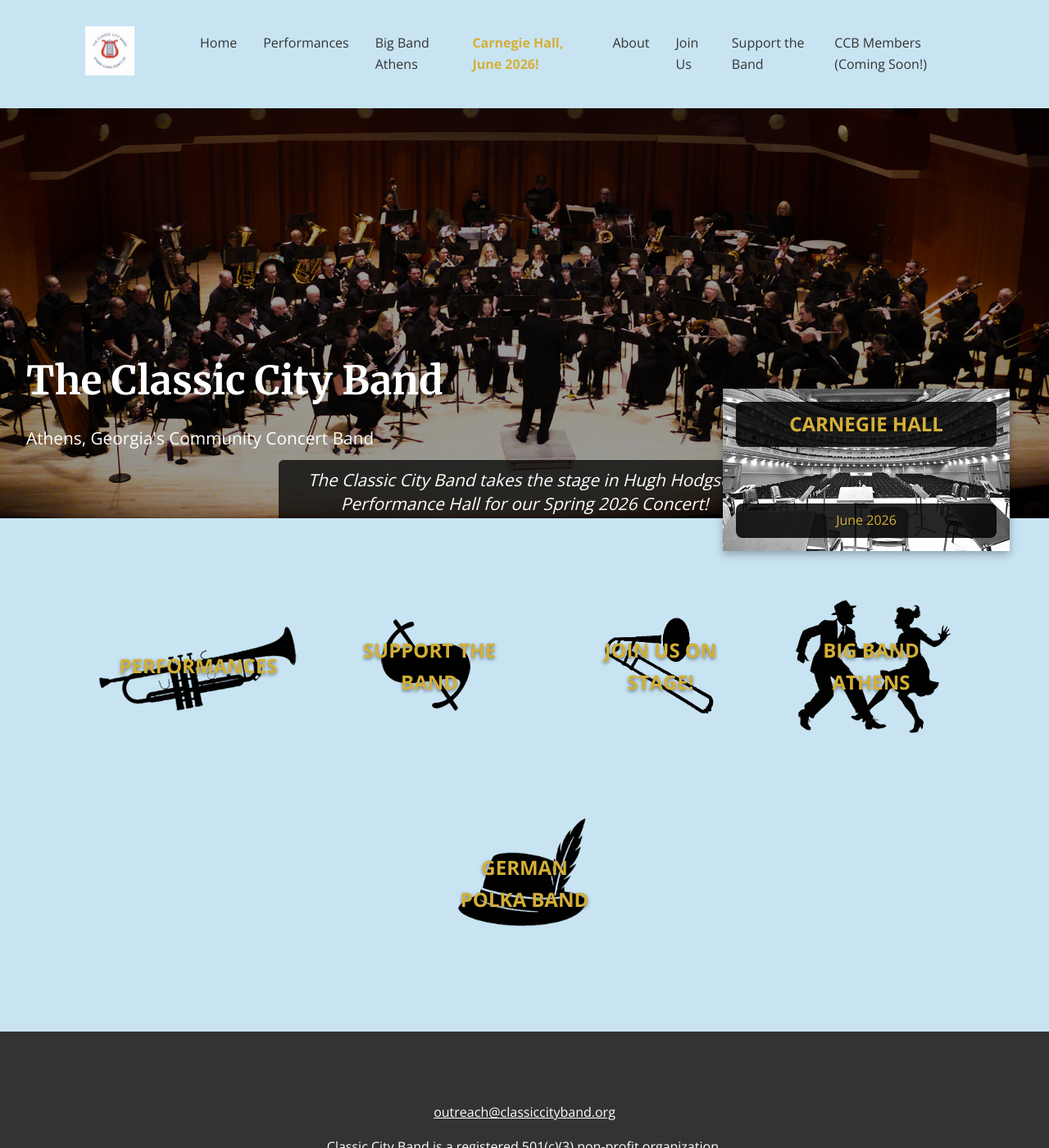
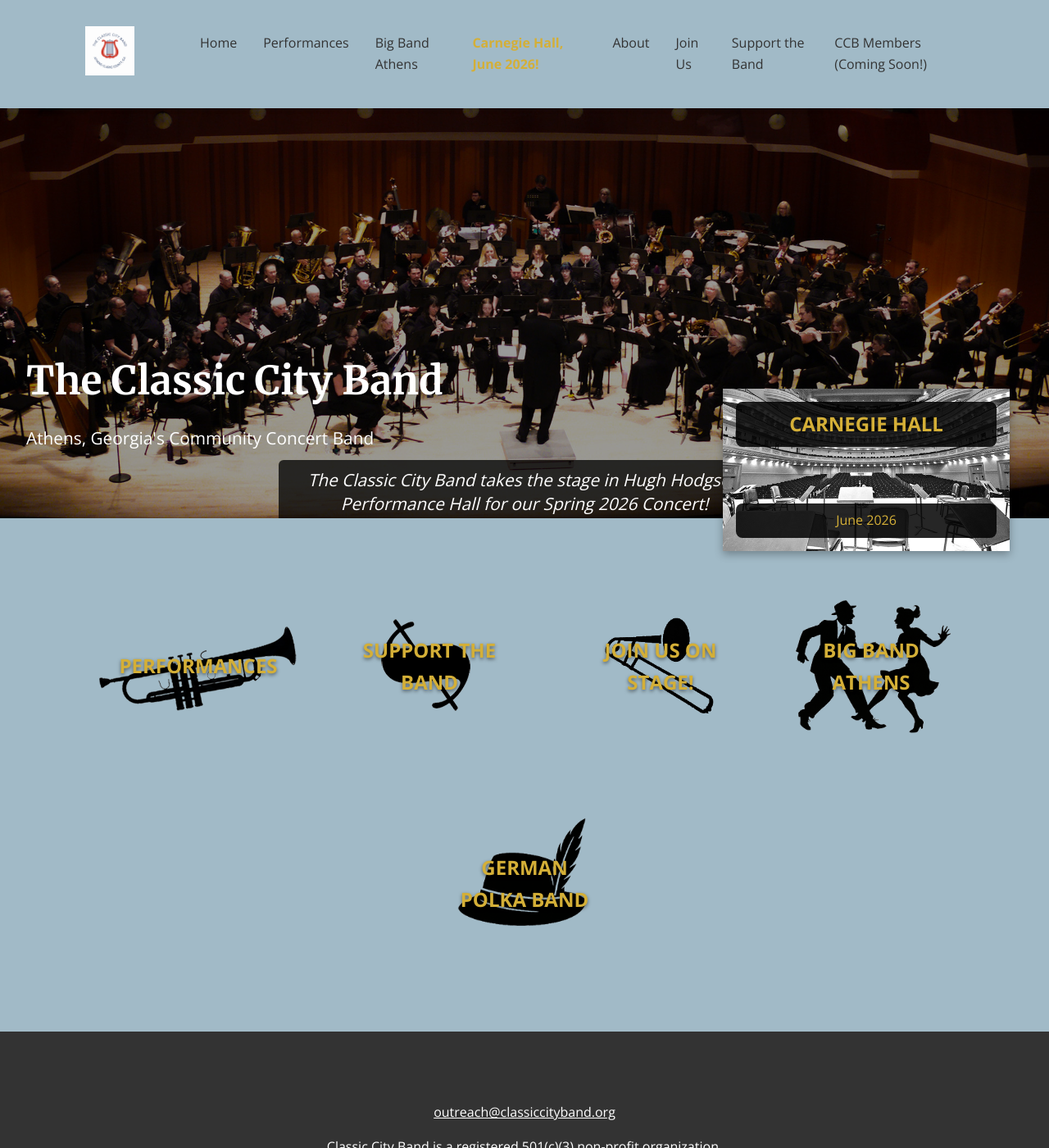
Before and after one commit to webmasterCCB/CCBwebsite, a Jekyll site: the page built from index.html, in a window 1280 px wide and 1400 px high. Shown: the whole window at 82% size. Built offline with Jekyll 4.4.1, drawn with Linux system fonts in a browser that asks for light colours; comment, search, counter and statistics services are not loaded.

Commit message:
Update style.css

```diff
--- a/assets/css/style.css
+++ b/assets/css/style.css
@@ -30,7 +30,7 @@ h1, h2, h3 {
 
 /* Header */
 header {
-  background: #c8e4f3;
+  background: #a1bac7;
   box-shadow: 0 2px 5px rgba(0,0,0,0.1);
   position: sticky;
   top: 0;
@@ -213,7 +213,7 @@ nav a:hover {
 
 /* Quick Links Section */
 .quick-links {
-  background: #c8e4f3;
+  background: #a1bac7;
   padding: 3rem 2rem 5rem 2rem;
   position: relative;
   display: flex;
```
